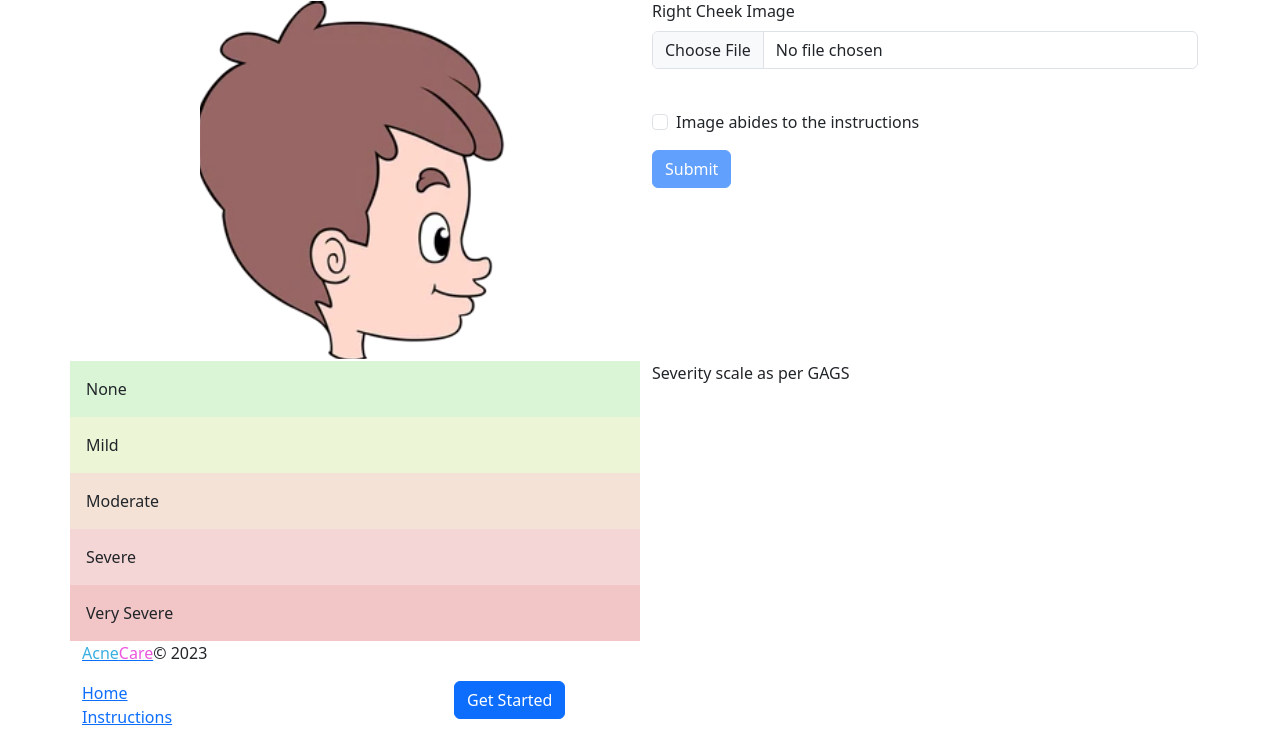
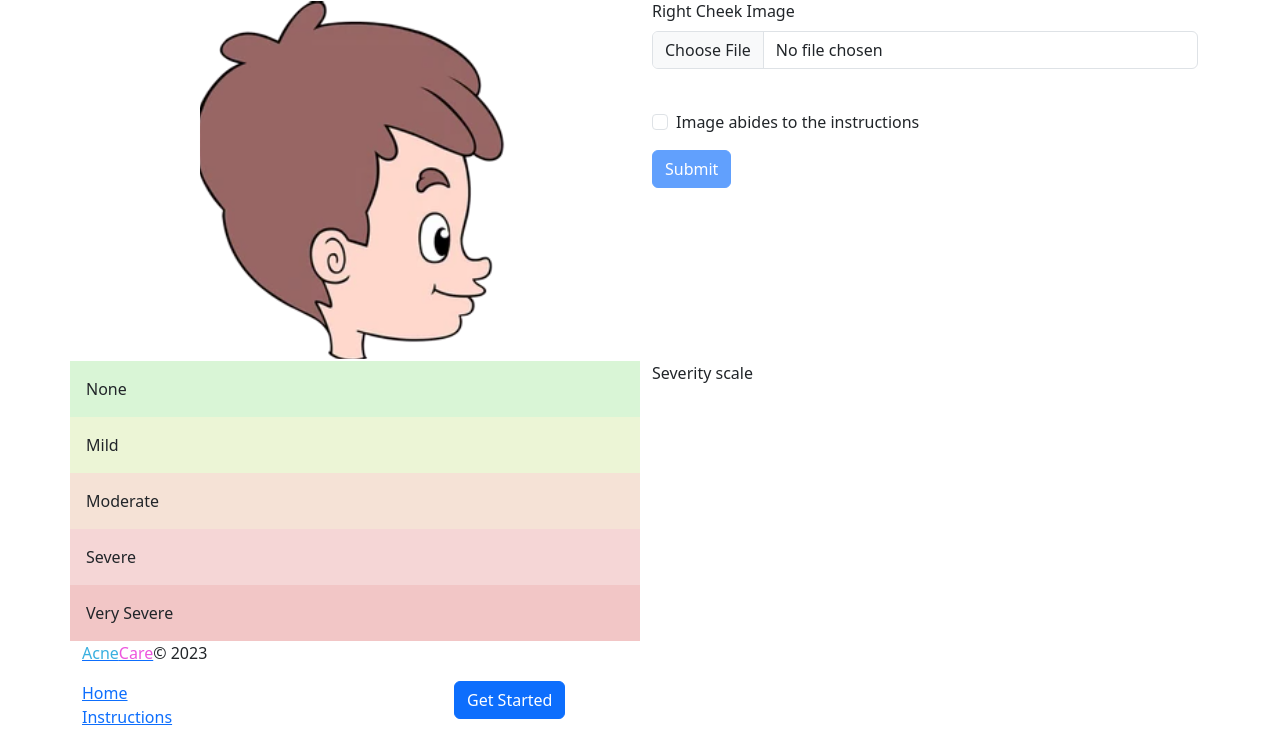
Before and after one commit to sushnag22/Acne-Detector, a Flask app: template app/templates/right_cheek.html in a window 1280 px wide. Shown: the part 408-1137 px from the top of the page. Run offline with Flask 3, Linux system fonts and the light colour scheme; the template is opened without the code that fills it, so the values that code supplies are empty.

Commit message:
Update right_cheek.html

```diff
--- a/app/templates/right_cheek.html
+++ b/app/templates/right_cheek.html
@@ -269,7 +269,7 @@
               Very Severe
             </div>
           </div>
-          <div class="col" id="sev-scale">Severity scale as per GAGS</div>
+          <div class="col" id="sev-scale">Severity scale</div>
         </div>
       </div>
     </div>
```
